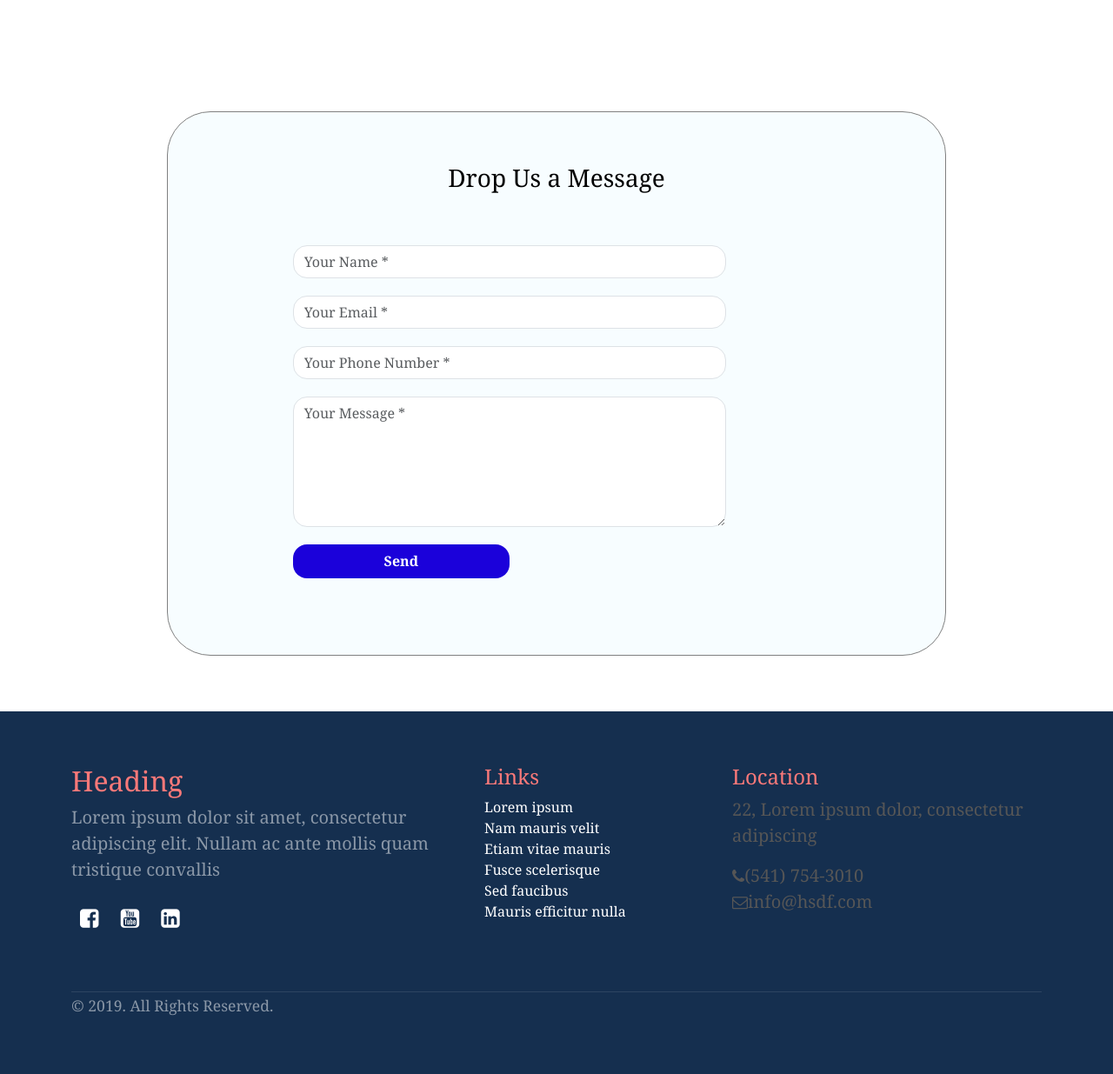
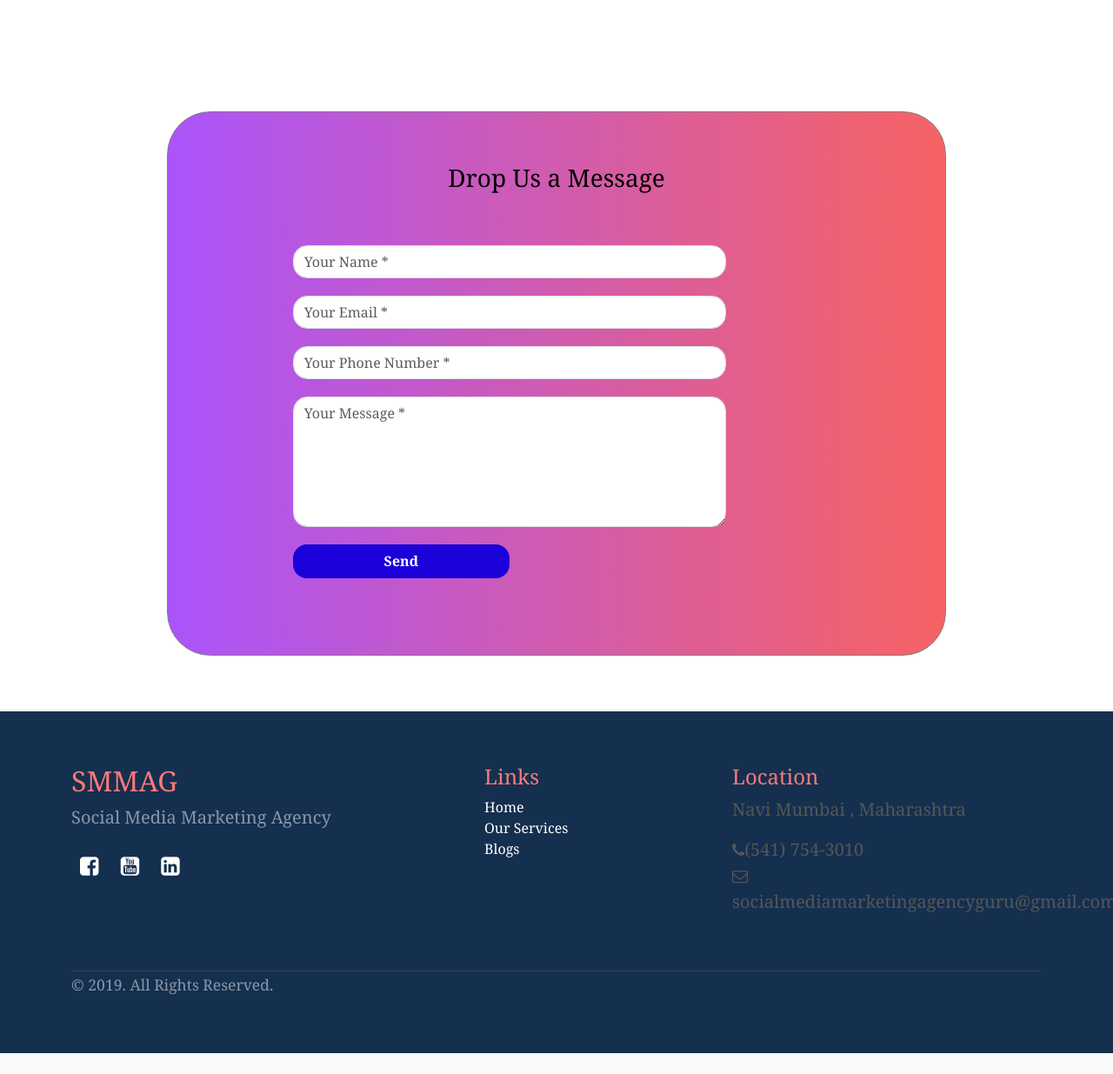
Before and after one commit to rajk5266/socialMediaMarketingAgencyGuru-Project, a PHP site: page /contactUsPage.php in a window 1280 px wide. Shown: the part 88-1323 px from the top of the page at 87% size. After the commit the page ends 1299 px from the top, so only its background shows below. Run offline with PHP 8.4, Linux system fonts and the light colour scheme.

Commit message:
footer content correction

```diff
--- a/css/style.css
+++ b/css/style.css
@@ -226,7 +226,7 @@ p{
 /* CONTACT FORM  */
 
 .contact-form{
-    background: #fff;
+    background: linear-gradient(to right, rgb(170, 84, 251),  rgb(247, 99, 99));
     margin-top: 10%;
     margin-bottom: 5%;
     width: 70%;
--- a/footer.php
+++ b/footer.php
@@ -2,8 +2,8 @@
 <div class="container">
   <div class="row">
     <div class="col-lg-5 col-xs-12 about-company">
-      <h2>Heading</h2>
-      <p class="pr-5 text-white-50">Lorem ipsum dolor sit amet, consectetur adipiscing elit. Nullam ac ante mollis quam tristique convallis </p>
+      <h2>SMMAG</h2>
+      <p class="pr-5 text-white-50"> Social Media Marketing Agency</p>
       <p>
         <a href="#"><i class="fa fa-facebook-square mr-1"></i></a>
         <a href="#"><i class="fa fa-youtube-square"></i></a>
@@ -13,19 +13,18 @@
     <div class="col-lg-3 col-xs-12 links">
       <h4 class="mt-lg-0 mt-sm-3">Links</h4>
         <ul class="m-0 p-0">
-          <li><a href="#">Lorem ipsum</a></li>
-          <li><a href="#">Nam mauris velit</a></li>
-          <li><a href="#">Etiam vitae mauris</a></li>
-          <li><a href="#">Fusce scelerisque</a></li>
-          <li><a href="#">Sed faucibus</a></li>
-          <li><a href="#">Mauris efficitur nulla</a></li>
+          <li><a href="index.php">Home</a></li>
+          <li><a href="OurServicesPage.php">Our Services</a></li>
+          <li><a href="#">Blogs</a></li>
+          <!-- <li><a href="#"></a></li> -->
+
         </ul>
     </div>
     <div class="col-lg-4 col-xs-12 location">
       <h4 class="mt-lg-0 mt-sm-4">Location</h4>
-      <p>22, Lorem ipsum dolor, consectetur adipiscing</p>
+      <p>Navi Mumbai , Maharashtra</p>
       <p class="mb-0"><i class="fa fa-phone mr-3"></i>(541) 754-3010</p>
-      <p><i class="fa fa-envelope-o mr-3"></i>info@hsdf.com</p>
+      <p><i class="fa fa-envelope-o mr-3"></i>socialmediamarketingagencyguru@gmail.com</p>
     </div>
   </div>
   <div class="row mt-5">
```
